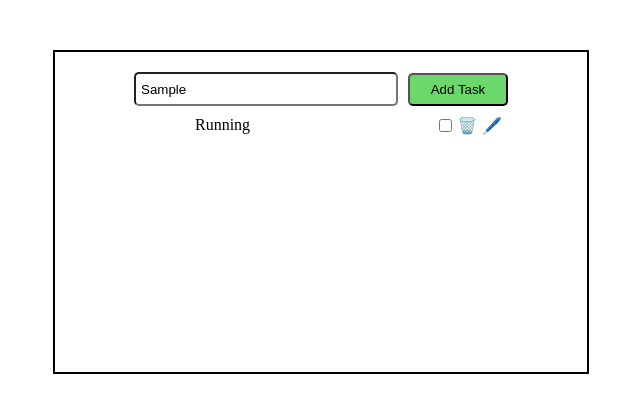
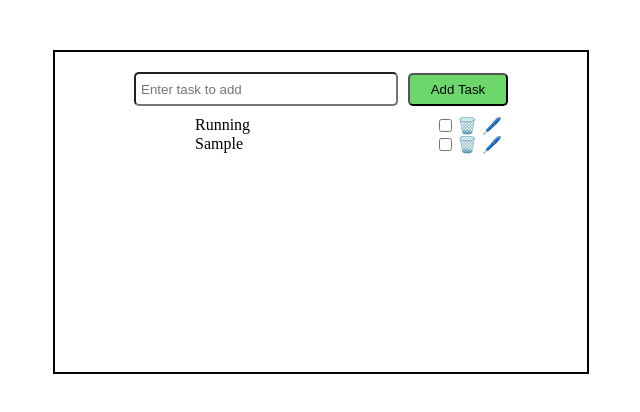
Before and after one commit to monishkanigam/Todo-App, a plain HTML site: page index.html in a window 1280 px wide. Both pictures are taken after typing "Sample" into the empty fields and a click on the button "Add Task". Shown: the whole page, without its empty margins (319-959 px from the left). Drawn offline with Linux system fonts and the light colour scheme.

Commit message:
changed all files

```diff
--- a/index.html
+++ b/index.html
@@ -13,19 +13,17 @@
           <input type="text" id="input" placeholder="Enter task to add" />
         </div>
         <div class="btn-div">
-          <button class="btn">Add Task</button>
+          <button id="btn">Add Task</button>
         </div>
       </div>
 
-      <div class="task">
-          <div class="task-item">
+      <div class="task" id="task-container">
+          <div id="task-item" class="task-item">
             Running
             <div class="action-item">
               <input type="checkbox" /><span>🗑️</span> <span>🖊️</span>
             </div>
           </div>
-          <!-- <li>Gym <span>🗑️</span></li>
-        <li>Food <span>🗑️</span></li> -->
       </div>
     </div>
 
--- a/script.js
+++ b/script.js
@@ -1,4 +1,106 @@
-// 1-> create task
+// 1-> create task✔️
 // 2-> update task
 // 3-> delete task
 // 4-> mark✔️ done
+
+// const input = document.getElementById("input");
+// const btn = document.getElementById("btn");
+// const taskcontainer = document.getElementById("task-container");
+
+
+// const createtask = (task) => {
+//   const taskItem = document.createElement("div");
+//   const result = task.replace(/\s+/g, "-");
+//   taskItem.classList.add("task-item");
+//   taskItem.innerHTML = `${task} <div class="action-item">
+//               <input class=${result} type="checkbox" /><span>🗑️</span> <span>🖊️</span>
+//             </div>`;
+//   taskItem.id=result;
+//   taskcontainer.append(taskItem);
+
+//   const checkbox = document.getElementsByClassName(result);
+//   checkbox[0].addEventListener("change",(e)=>{
+//       console.log(e.target.classList);
+
+//       const classname=e.target.classList[0];
+
+// })
+// };
+
+
+
+// // input.addEventListener("keyup", () => {
+//   // console.log("input value:",input.value);
+// // });
+
+// btn.addEventListener("click", () => {
+//   console.log("add task", input.value);
+//   createtask(input.value);
+//   input.value = "";
+// });
+
+
+const input = document.getElementById("input");
+const btn = document.getElementById("btn");
+const taskContainer = document.getElementById("task-container");
+
+const createTask = (taskText) => {
+  const taskId = taskText.replace(/\s+/g, "-").toLowerCase();
+
+  const taskItem = document.createElement("div");
+  taskItem.classList.add("task-item");
+  taskItem.id = taskId;
+
+  taskItem.innerHTML = `
+    <span class="task-text">${taskText}</span>
+    <div class="action-item">
+      <input type="checkbox" class="check-btn" />
+      <span class="delete-btn">🗑️</span>
+      <span class="edit-btn">🖊️</span>
+    </div>
+  `;
+
+  taskContainer.append(taskItem);
+
+  // ✅ Checkbox logic - mark done
+  const checkbox = taskItem.querySelector(".check-btn");
+  checkbox.addEventListener("change", () => {
+    const taskTextEl = taskItem.querySelector(".task-text");
+    taskTextEl.style.textDecoration = checkbox.checked ? "line-through" : "none";
+  });
+
+  // ✅ Delete logic
+  const deleteBtn = taskItem.querySelector(".delete-btn");
+  deleteBtn.addEventListener("click", () => {
+    taskItem.remove();
+  });
+
+  // ✅ Edit logic
+  const editBtn = taskItem.querySelector(".edit-btn");
+  editBtn.addEventListener("click", () => {
+    const newTask = prompt("Edit your task:", taskText);
+    if (newTask && newTask.trim() !== "") {
+      taskItem.querySelector(".task-text").innerText = newTask;
+      // Optional: update ID too
+      taskItem.id = newTask.replace(/\s+/g, "-").toLowerCase();
+    }
+  });
+};
+
+btn.addEventListener("click", () => {
+  const task = input.value.trim();
+  if (task !== "") {
+    createTask(task);
+    input.value = "";
+  }
+});
+
+
+
+ function myname(name){
+  console.log("name is:",name);
+
+}
+
+const username="kakubhaiya";
+myname(username);
--- a/style.css
+++ b/style.css
@@ -36,7 +36,7 @@ body{
     padding: 5px;
     border-radius: 5px;
 }
-.btn{
+#btn{
     width:100px;
     height:33px;
     padding: 5px;
```
